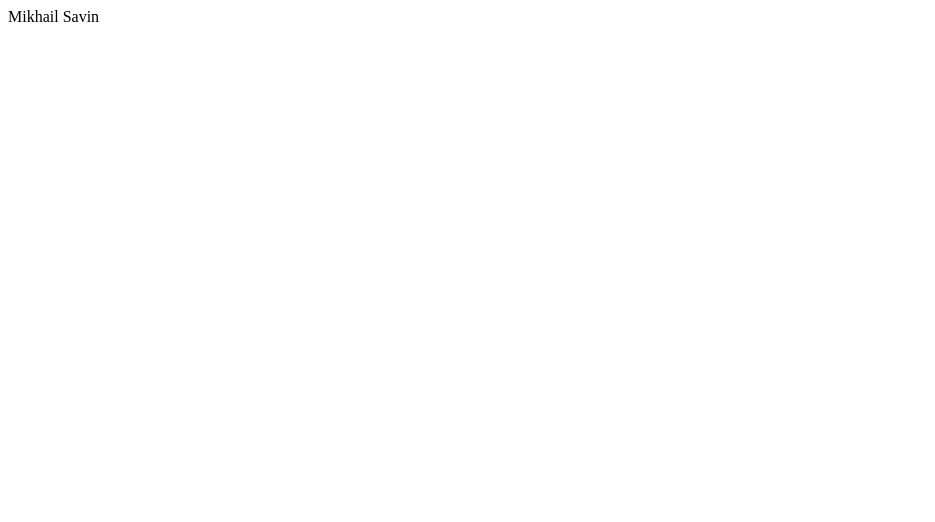
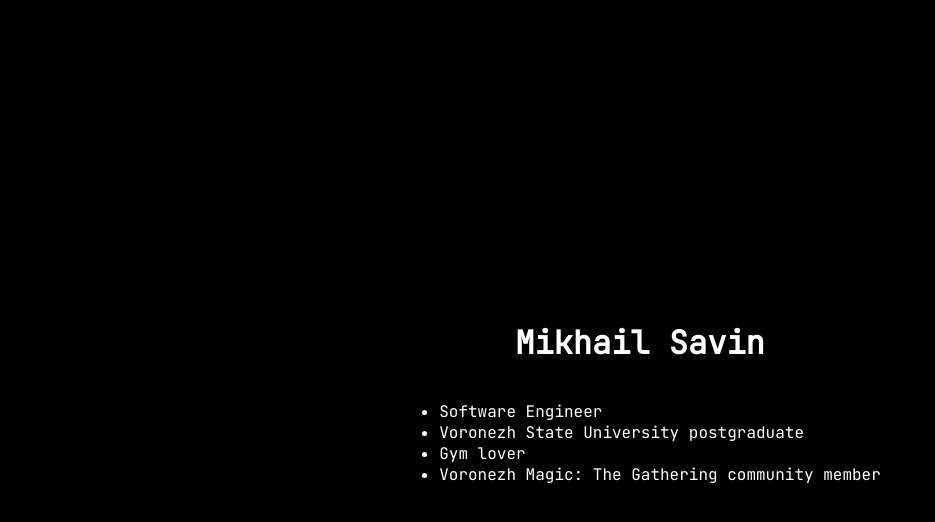
Before and after one commit to savin000/savin000.github.io, a plain HTML site: page index.html in a window 1280 px wide. Shown: the whole page, without its empty margins (0-935 px from the left). Drawn offline with Linux system fonts and the light colour scheme.

Commit message:
Add basic info

```diff
--- a/index.html
+++ b/index.html
@@ -1 +1,17 @@
-Mikhail Savin
+<!doctype html>
+
+<head>
+    <link rel="stylesheet" href="style.css" />
+</head>
+
+<body>
+    <h1>Mikhail Savin</h1>
+    <ul>
+        <li>Software Engineer</li>
+        <li>Voronezh State University postgraduate</li>
+        <li>Gym lover</li>
+        <li>Voronezh Magic: The Gathering community member</li>
+    </ul>
+
+    <script src="script.js"></script>
+</body>
--- /dev/null
+++ b/script.js
@@ -0,0 +1,32 @@
+const letters = "ABCDEFGHIJKLMNOPQRSTUVWXYZ0123456789";
+
+document.querySelectorAll("h1, li").forEach(animateText);
+
+function animateText(element) {
+    const originalText = element.textContent;
+    let iterations = 0;
+
+    const interval = setInterval(() => {
+        element.textContent = originalText
+            .split("")
+            .map((char, index) => {
+                if (index < iterations) {
+                    return originalText[index];
+                }
+
+                const letter =
+                    letters[Math.floor(Math.random() * letters.length)];
+
+                return char === char.toUpperCase()
+                    ? letter
+                    : letter.toLowerCase();
+            })
+            .join("");
+
+        if (iterations >= originalText.length) {
+            clearInterval(interval);
+        }
+
+        iterations += 1 / 3;
+    }, 30);
+}
--- /dev/null
+++ b/style.css
@@ -0,0 +1,15 @@
+@import url("https://fonts.googleapis.com/css2?family=JetBrains+Mono&display=swap");
+
+body {
+    display: flex;
+    flex-direction: column;
+    justify-content: center;
+    align-items: center;
+    height: 100vh;
+    margin: 0;
+
+    color: white;
+    background-color: black;
+
+    font-family: "JetBrains Mono";
+}
```
